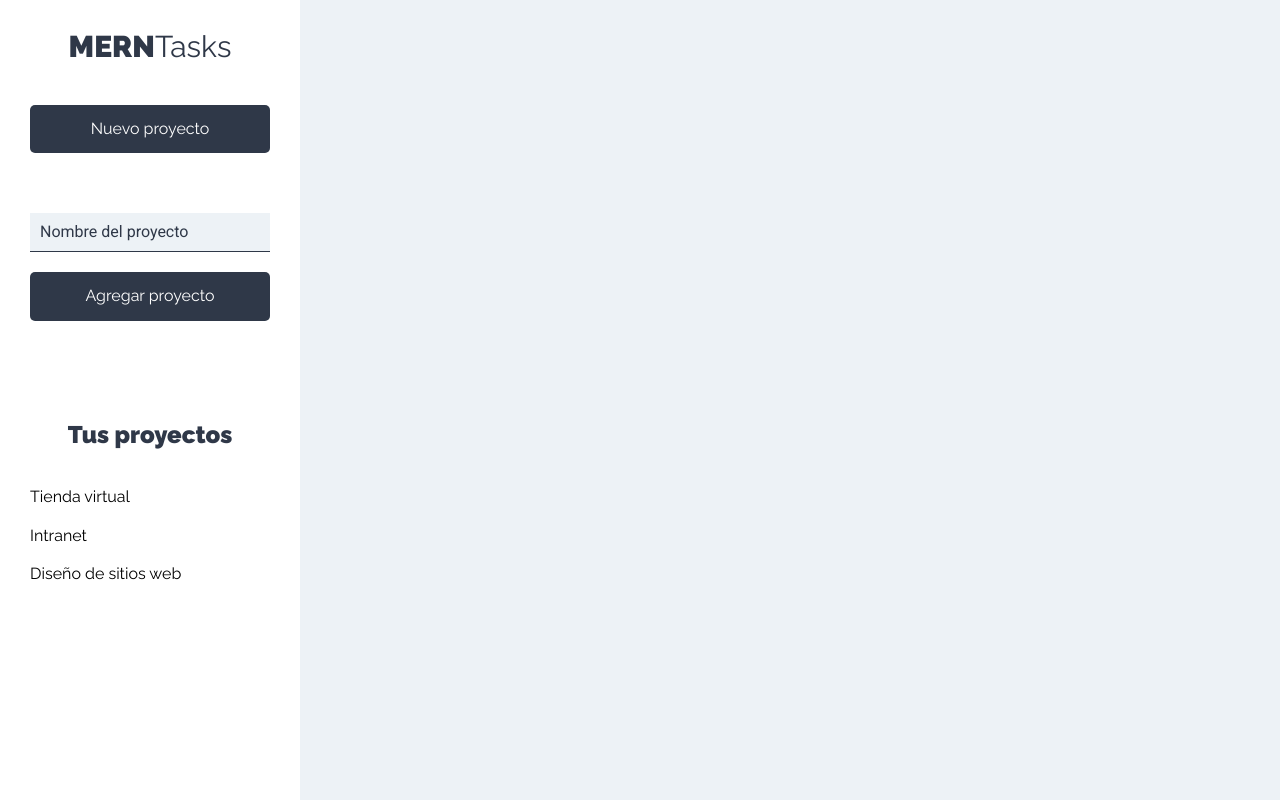
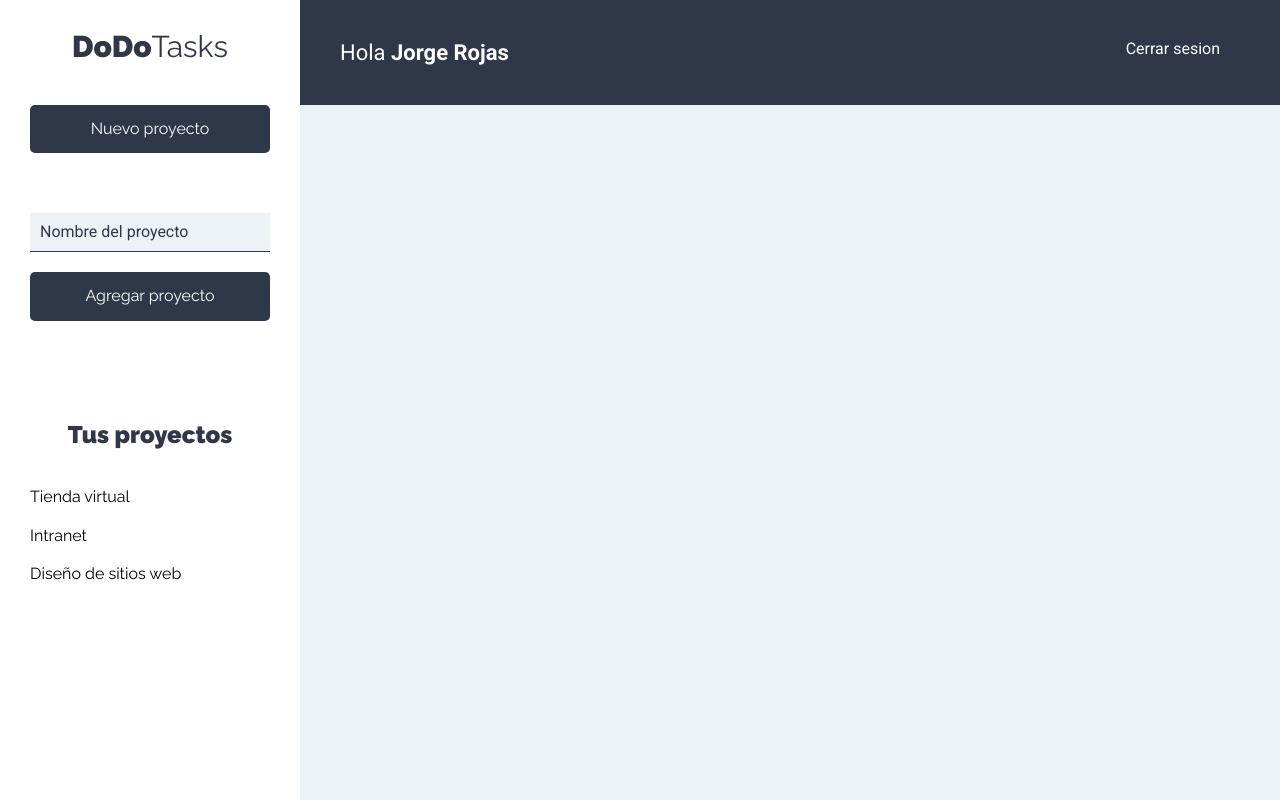
Before and after one commit to JorgeRod2594/react-mern, a React (Create React App) app in the folder cliente/: page /proyectos in a window 1280 px wide. Built offline with nearby package versions, Linux system fonts and the light colour scheme.

Commit message:
Creacion del header

```diff
--- a/cliente/src/App.js
+++ b/cliente/src/App.js
@@ -10,7 +10,7 @@ import Proyectos from './components/proyectos/Proyectos'
 //En <Route exact path="/" component={Proyectos} /> debera estar logeado para
 //poder visualizar este componente
 
-
+//Aquí se hace la creacion de las rutas para s paginas
 function App() {
   return (
     <Router>
--- /dev/null
+++ b/cliente/src/components/layout/Bar.jsx
@@ -0,0 +1,19 @@
+import React from 'react'
+
+const Bar = () => {
+
+
+//Este componente contiene El nombre de usuario que ingreso y un boton
+//para cerrar sesion
+    return (
+        <header className="app-header">
+            <a className="nombre-usuario">Hola<span> Jorge Rojas</span></a>
+
+            <nav className="nav-principal">
+                <a href="#!">Cerrar sesion</a>
+            </nav>
+        </header>
+     );
+}
+
+export default Bar;
--- a/cliente/src/components/layout/Sidebar.jsx
+++ b/cliente/src/components/layout/Sidebar.jsx
@@ -5,7 +5,7 @@ import ListadoProyectos from '../proyectos/ListadoProyectos'
 const Sidebar = () => {
     return (
         <aside>
-            <h1>MERN<span>Tasks</span></h1>
+            <h1>DoDo<span>Tasks</span></h1>
 
             <NuevoProyecto />
 
--- a/cliente/src/components/proyectos/Proyectos.jsx
+++ b/cliente/src/components/proyectos/Proyectos.jsx
@@ -1,7 +1,9 @@
 import React from 'react';
 import Sidebar from '../layout/Sidebar'
+import Bar from '../layout/Bar'
 
 const Proyectos = () => {
+    //Este es el contenedor principal
 
     //La idea es que del lado izq. en aside estará el formulario donde podemos
     //crear nuevos proyectos y listarlos y el área principal es donde podemos
@@ -11,6 +13,7 @@ const Proyectos = () => {
             <Sidebar />
 
             <div className="seccion-principal">
+                <Bar />
                 <main>
                     <div className="contenedor-tareas">
 
```
